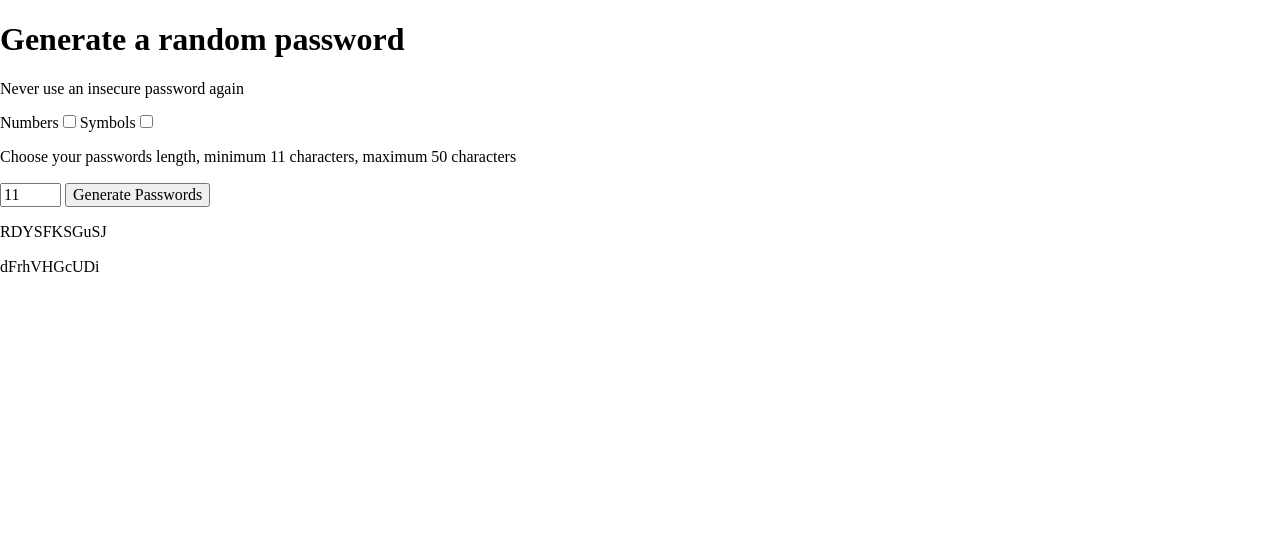
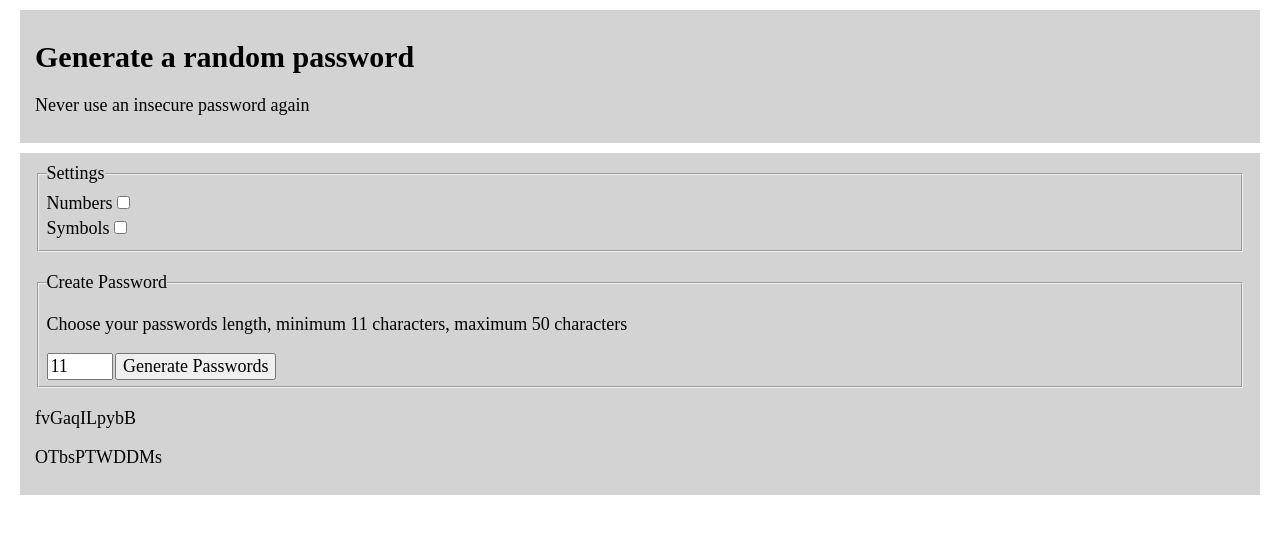
Before and after one commit to lawrencejohnson/blank-passwordjs, a website built with Vite: page index.html in a window 1280 px wide. Both pictures are taken after a click on the button "Generate Passwords". Built offline with nearby package versions, Linux system fonts and the light colour scheme.

Commit message:
Just some suggestions, notes, alternate approaches

```diff
--- a/index.css
+++ b/index.css
@@ -1,12 +1,38 @@
-body {
-    margin: 0;
+html {
+    /* This scaling setting makes it so 1rem = 10px, standard in a lot of css kits because it makes it easier to translate */
+    font-size: 62.5%;
 }
 
- /*
-    TODO
-    Replicate template styles
- */
+body {
+    background-color: white;
+    padding: 0 2rem;
+}
 
-.password-container {
-    /* background-color: blue; */
+header {
+    background-color: lightgray;
+    padding: 1rem 1.5rem;
+    margin: 1rem 0;
 }
+
+main {
+    background-color: lightgray;
+    padding: 1rem 1.5rem;
+    margin: 1rem 0;
+}
+
+h1 {
+    font-size: 3rem;
+}
+
+p, label, legend, button, input[type="text"], input[type="number"] {
+    font-size: 1.8rem;
+}
+
+fieldset {
+    margin-bottom: 2rem;
+}
+
+label {
+    display: block;
+    margin: 0.5rem 0;
+}
--- a/index.html
+++ b/index.html
@@ -1,32 +1,49 @@
 <html>
-    <head><link rel="stylesheet" href="https://cdnjs.cloudflare.com/ajax/libs/normalize/8.0.1/normalize.css">
-        <link rel="stylesheet" href="index.css">
+    <head>
+        <!-- The `title` element is a required element for the `head` tag. -->
+        <title>Password Gen v1.1</title>
+
+        <!-- When using 3rd-party hosts for assets, use a sha verification to reduce vulnerabilities, check out https://www.srihash.org/ for ez mode usage -->
+        <link rel="stylesheet" type="text/css" href="https://cdnjs.cloudflare.com/ajax/libs/normalize/8.0.1/normalize.css" integrity="sha384-M86HUGbBFILBBZ9ykMAbT3nVb0+2C7yZlF8X2CiKNpDOQjKroMJqIeGZ/Le8N2Qp" crossorigin="anonymous">
+        <link rel="stylesheet" type="text/css" href="index.css">
     </head>
     <body>
-
-        <!--
-            TO DO
-            ADD TOGGLES FOR SYMBOLS AND NUMBERS ---- DONE
-            ADD A WAY TO CAPTURE USERS DESIRED PASSWORD LENGTH ---- DONE
-         -->
-
+        <header>
             <h1>Generate a random password</h1>
             <p>Never use an insecure password again</p>
+        </header>
+
+        <main id="main-content">
+            <form id="password-form">
+                <fieldset>
+                    <legend>Settings</legend>
                     <label for="wantNumbers">
-            Numbers <input type="checkbox" id="wantNumbers" onclick="isNumChecked()">
+                        Numbers <input type="checkbox" id="wantNumbers">
                     </label>
+
                     <label for="wantSymbols" >
-            Symbols <input type="checkbox" id="wantSymbols" onclick="isSymChecked()">
+                        Symbols <input type="checkbox" id="wantSymbols">
                     </label>
+                </fieldset>
+
+                <fieldset>
+                    <legend>Create Password</legend>
                     <p>Choose your passwords length, minimum 11 characters, maximum 50 characters</p>
-        <input id="pass-length" type="number" min="11" max="50" value="11" onblur="getVal()">
-        <button onclick="passGenV3()">Generate Passwords</button>
-        <div class="password-container" onclick="copy()">
+
+                    <input id="pass-length" type="number" min="11" max="50" value="11">
+                    <button id="button-password-generate">Generate Passwords</button>
+                </fieldset>
+            </form>
+
+            <div class="password-container">
                 <p id="password-one-el"></p>
             </div>
-        <div class="password-container" onclick="copy()">
+
+            <div class="password-container">
                 <p id="password-two-el"></p>
             </div>
+        </main>
+
         <script src="index.js"></script>
     </body>
 </html>
--- a/index.js
+++ b/index.js
@@ -1,67 +1,78 @@
+// It is often ideal to wrap your code in a function, even an anonymous one like this example
+// makes it so the variables you declare are private to your functionality and won't conflict or overwrite
+// other code that may be included in the page. This means your function declarations won't be accessible in the HTML
+// but that doesn't mean we still can't make them do what we want.
+(() => {
     // Declaring the arrays we'll be using to generate our passwords
-const characters = ["A","B","C","D","E","F","G","H","I","J","K","L","M","N","O","P","Q","R","S","T","U","V","W","X","Y","Z","a","b","c","d","e","f","g","h","i","j","k","l","m","n","o","p","q","r","s","t","u","v","w","x","y","z", "0", "1", "2", "3", "4", "5", "6", "7", "8", "9","~","`","!","@","#","$","%","^","&","*","(",")","_","-","+","=","{","[","}","]",",","|",":",";","<",">",".","?",
-"/"];
+    const characters = [
+        "A","B","C","D","E","F","G","H","I","J","K","L","M","N","O","P","Q","R","S","T","U","V","W","X","Y","Z",
+        "a","b","c","d","e","f","g","h","i","j","k","l","m","n","o","p","q","r","s","t","u","v","w","x","y","z",
+        "0", "1", "2", "3", "4", "5", "6", "7", "8", "9",
+        "~","`","!","@","#","$","%","^","&","*","(",")","_","-","+","=","{","[","}","]",",","|",":",";","<",">",".","?","/"
+    ];
 
-const noSymArray = characters.slice(0, 62);
-
-const letterArray = characters.slice(0, 52);
-
-const symArray = characters.slice(62, 91);
+    // Another way for declaring a group of variables using ES, syntactical sugar / preference
+    const [ noSymArray, letterArray, symArray ] = [
+        characters.slice(0, 62),
+        characters.slice(0, 52),
+        characters.slice(62, 91)
+    ];
 
     const noNumArray = letterArray.concat(symArray);
 
     // Captures our HTML elements
-let passOneEl = document.querySelector("#password-one-el");
-let passTwoEl = document.querySelector("#password-two-el");
-let numCheckbox = document.querySelector("#wantNumbers");
-let symCheckbox = document.querySelector("#wantSymbols");
+    // We can use the `const` declaration here since we won't ever be redeclaring these variables.
+    // We can also use document.getElementByid(elem_id) since your query selector is an ID tag.
+    const passOneEl = document.getElementById("password-one-el");
+    const passTwoEl = document.getElementById("password-two-el");
+    const numCheckbox = document.getElementById("wantNumbers");
+    const symCheckbox = document.getElementById("wantSymbols");
 
-
-// This function checks to see if the number checkbox is clicked and returns a boolean value
-function isNumChecked() {
+    /**
+     * This function checks to see if the number checkbox is clicked and returns a boolean value
+     * @returns True if the checkbox is checked.
+     */
+    const isNumChecked = () => { // This is another way to declare the function using a more ES approach.
         return numCheckbox.checked;
     }
 
-
-// This function checks to see if the symbol checkbox is clicked and returns a boolean value
+    /**
+     * This function checks to see if the symbol checkbox is clicked and returns a boolean value
+     * @returns True if the checkbox is checked.
+     */
     function isSymChecked() {
         return symCheckbox.checked;
     }
 
-// This function captures the users desired password length
-function getVal() {
-    let passLength = document.querySelector("#pass-length").value;
+    /**
+     * This function captures the users desired password length
+     * @returns integer
+     */
+    function getPasswordLength() {
+        const passLength = document.getElementById("pass-length").value;
         return passLength;
     }
 
-
-// This function takes in the array we want to use and returns our password
-function loop(array) {
-    let pass = [];
-    for(let i = 0; i < getVal(); i++){
-            let randomChar = Math.floor(Math.random() * array.length);
-            pass.push(array[randomChar]);
+    /**
+     * This function takes in the array we want to use and returns our password
+     * @param {string[]} character_list The list of characters to choose from.
+     * @returns string
+     */
+    function getRandomCharacters(character_list) {
+        const pass = [];
+        for(let i = 0; i < getPasswordLength(); i++){
+            const randomChar = Math.floor(Math.random() * character_list.length);
+            pass.push(character_list[randomChar]);
         }
-    return pass.toString().replace(/,/g,'');
+        return pass.toString().replace(/,/g, '');
     }
 
-
-// This function should work normally but I believe that the scrimba browser doesn't allow for clipboard access
-function copy() {
-
-    let copiedPass = event.target.textContent;
-
-    // window.navigator.clipboard.writeText(copiedPass);
-
-    copyUsingExecCommand(copiedPass);
-
-    console.log(copiedPass);
-
-}
-
-// This function creates an input element just so that we can capture the text we clicked on Once we're done copying the text to our clipboard the input is deleted, it all happens in the matter of a second or so
+    /**
+     * Copy using the execCommand approach - deprecated browser functionality. https://developer.mozilla.org/en-US/docs/Web/API/Document/execCommand
+     * @param {string} text
+     */
     function copyUsingExecCommand(text) {
-    let input = document.createElement("input");
+        const input = document.createElement("input");
         input.value = text;
         input.readOnly = true;
         document.body.append(input)
@@ -70,37 +81,87 @@ function copyUsingExecCommand(text) {
         input.remove();
     }
 
+    /**
+     * This function should work normally but I believe that the scrimba browser doesn't allow for clipboard access
+     * @param {Event} event The `event` variable into this function. It is not globally accessible normally, but when a click event happens the `event` variable is raised with it.
+     */
+    function copy(event) {
+        const copiedPass = event.target.textContent;
+        // window.navigator.clipboard.writeText(copiedPass);
+        copyUsingExecCommand(copiedPass);
+        console.log(copiedPass);
+    }
 
-// This is our main function that generates the users password
+    /**
+     * This is our main function that generates the users password
+     */
     function passGenV3() {
         // These clear out the password containers so that they don't get overfilled whenever the user clicks the generate password button without refreshing the page
         passOneEl.textContent = " "
         passTwoEl.textContent = " "
         // Holds the boolean value for our number checkbox
-    let num = isNumChecked();
+        const num = isNumChecked();
         // Holds the boolean value for our symbol checkbox
-    let sym = isSymChecked();
+        const sym = isSymChecked();
 
         // This will run if the user doesn't want numbers or symbols
         if (!num && !sym) {
 
-        passOneEl.textContent += loop(letterArray);
-        passTwoEl.textContent += loop(letterArray);
+            passOneEl.textContent += getRandomCharacters(letterArray);
+            passTwoEl.textContent += getRandomCharacters(letterArray);
 
         // This will run if the user doesn't want symbols
         } else if (!sym) {
-        passOneEl.textContent += loop(noSymArray);
-        passTwoEl.textContent += loop(noSymArray);
+            passOneEl.textContent += getRandomCharacters(noSymArray);
+            passTwoEl.textContent += getRandomCharacters(noSymArray);
 
         // This will run if the user doesn't want numbers
         } else if (!num) {
-        passOneEl.textContent += loop(noNumArray);
-        passTwoEl.textContent += loop(noNumArray);
+            passOneEl.textContent += getRandomCharacters(noNumArray);
+            passTwoEl.textContent += getRandomCharacters(noNumArray);
 
         // This will run if the user wants numbers and symbols
         } else {
-        passOneEl.textContent += loop(characters);
-        passTwoEl.textContent += loop(characters);
+            passOneEl.textContent += getRandomCharacters(characters);
+            passTwoEl.textContent += getRandomCharacters(characters);
 
         }
     }
+
+    // Now that all of our functions and variables are declared, we can bind them to the element actions (like click events) here.
+    const password_containers = document.querySelectorAll('.password-container');
+    password_containers.forEach(container_elem => {
+        container_elem.addEventListener('click', event => {
+            // Here our click event is raising the `event` variable that has all the information about the click.
+            // console.log('My click event', event); // uncomment this code to see what the click event includes
+            copy(event);
+        });
+    });
+
+    // Password length blur event
+    document.getElementById("pass-length").addEventListener('blur', () => {
+        getPasswordLength();
+    });
+
+    // Prevent form from attempting to submit
+    // I wrapped the form elements into a `form` tag. This is good practice because people with disabilities use special devices that
+    // can more easily understand form elements if they are structured within form tags. But our form isn't supposed to submit the data
+    // anywhere, so we need to tell the web browser to prevent it from trying (which is the default for forms).
+    document.getElementById('password-form').addEventListener('submit', event => {
+        event.preventDefault();
+    });
+
+    // Button Click Event
+    document.getElementById('button-password-generate').addEventListener('click', () => {
+        passGenV3();
+    });
+
+    // Checkbox click events
+    numCheckbox.addEventListener('click', () => {
+        isNumChecked();
+    });
+    symCheckbox.addEventListener('click', () => {
+        isSymChecked();
+    });
+
+})();
```
Lines whose indentation alone changed are shown as unchanged.
